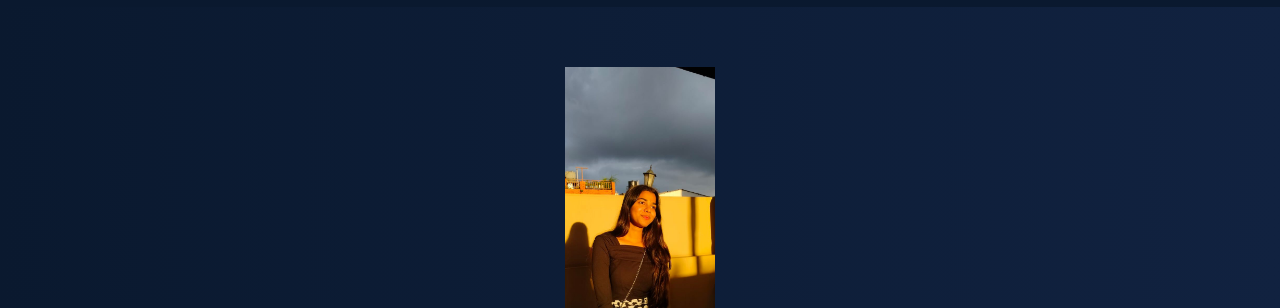
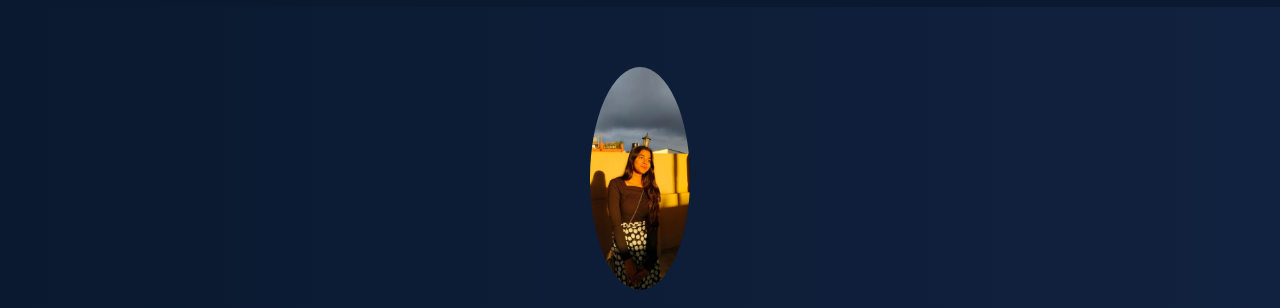
Before and after one commit to arpita-sah/arpita-sah.github.io, a plain HTML site: page index.html in a window 1280 px wide. Shown: the part 71-379 px from the top of the page. Drawn offline with Linux system fonts and the light colour scheme.

Commit message:
Refactor CSS for improved styling and layout
Updated styles for various elements, including hero image and nav.

```diff
--- a/style.css
+++ b/style.css
@@ -43,7 +43,8 @@ nav ul li a {
     padding: 60px 20px;
 }
 .hero img {
-    width: 150px;
+    width: 100px;
+    border-radius: 50%;
     margin-bottom: 15px;
 }
 .hero-links a {
```
